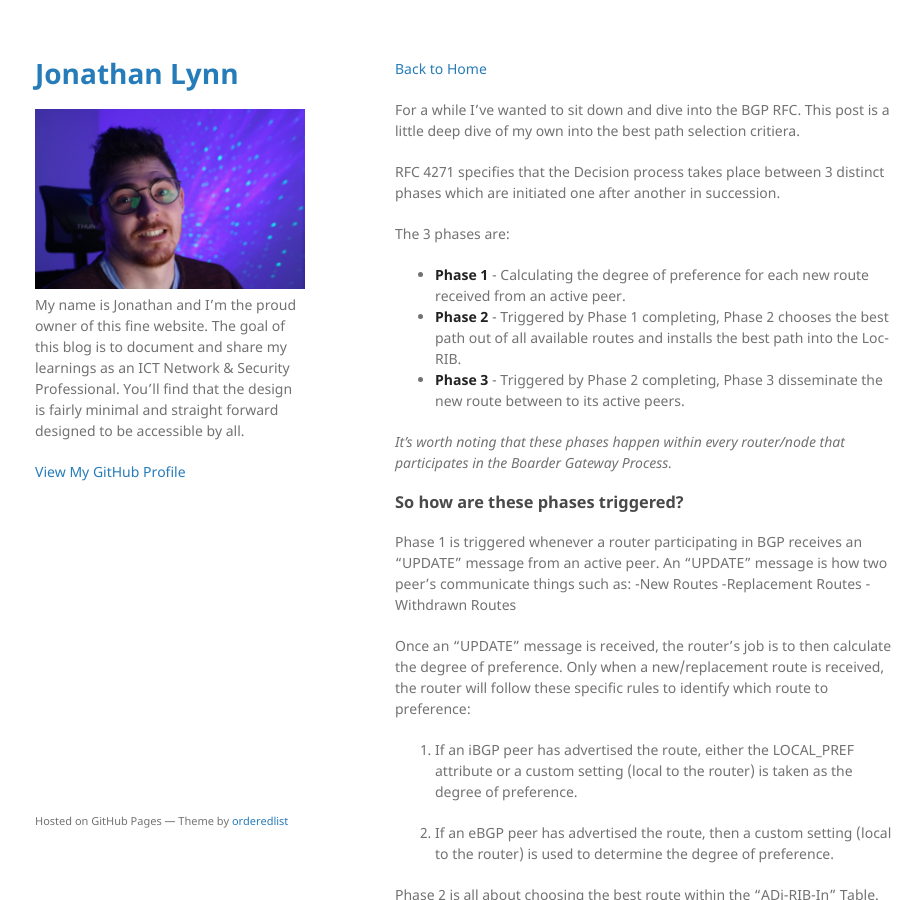
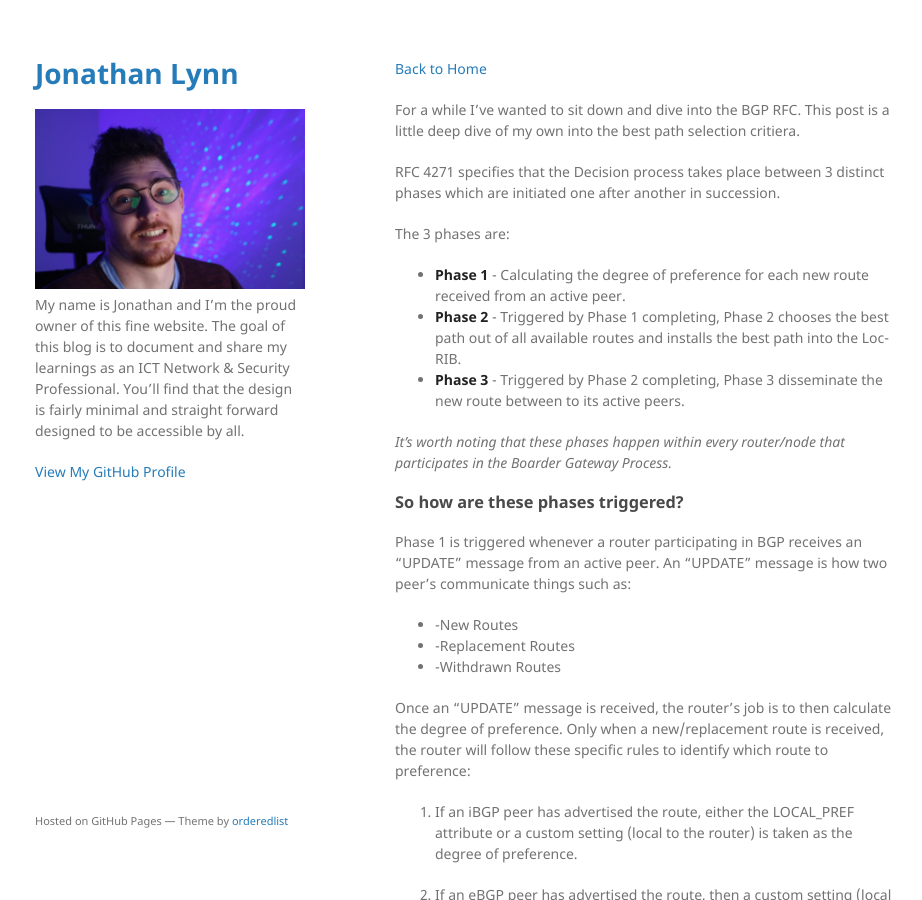
Before and after one commit to jonathanLynn/jonathanlynn.github.io, a Jekyll site: the page built from blog-2021-BGP-part1.md, in a window 1280 px wide and 900 px high. Shown: the whole window, without its empty margins (175-1097 px from the left). Built offline with Jekyll 4.4.1, drawn with Linux system fonts in a browser that asks for light colours; our own code applies the rules of GitHub Pages for plain Markdown files.

```diff
--- a/blog-2021-BGP-part1.md
+++ b/blog-2021-BGP-part1.md
@@ -16,9 +16,9 @@ _It's worth noting that these phases happen within every router/node that partic
 ### So how are these phases triggered?
 
 Phase 1 is triggered whenever a router participating in BGP receives an "UPDATE" message from an active peer. An "UPDATE" message is how two peer's communicate things such as:
--New Routes
--Replacement Routes
--Withdrawn Routes
+* -New Routes
+* -Replacement Routes
+* -Withdrawn Routes
 
 Once an "UPDATE" message is received, the router's job is to then calculate the degree of preference. Only when a new/replacement route is received, the router will follow these specific rules to identify which route to preference:
 
```
